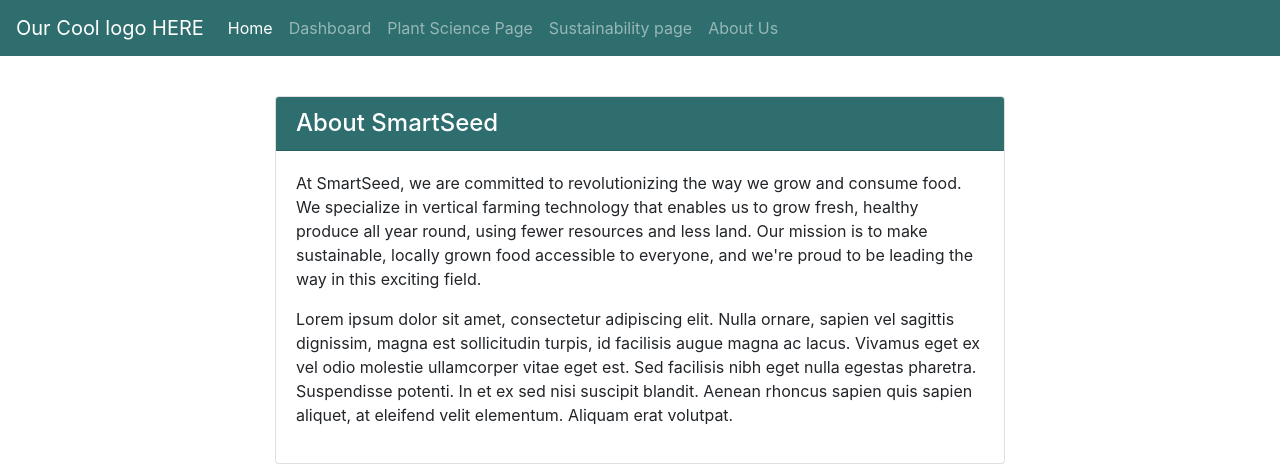
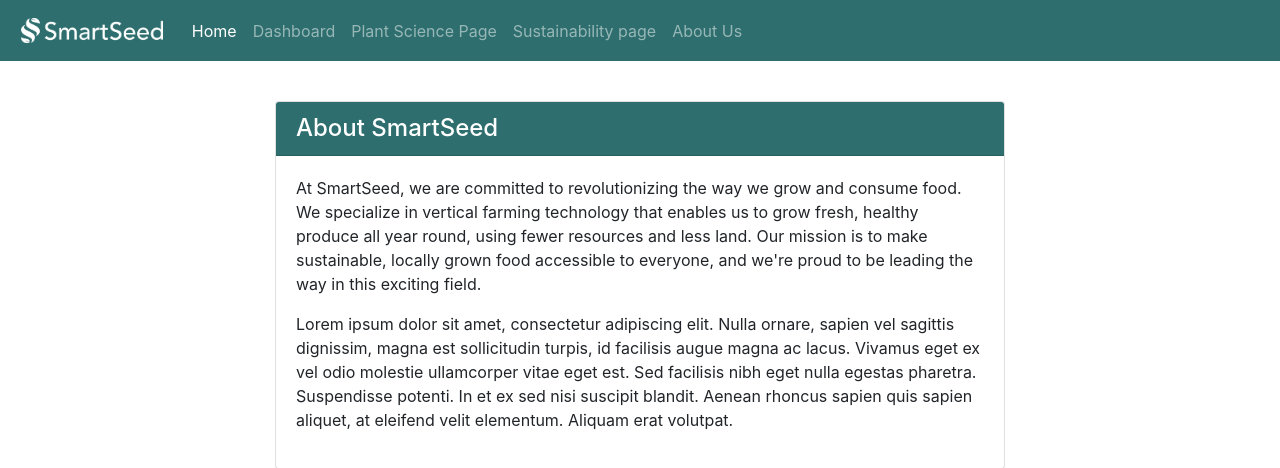
Before and after one commit to mynamecheff/SmartSeed, a Flask app: page /about in a window 1280 px wide. Shown: the top 468 px of the page. Run offline with Flask 2, Linux system fonts and the light colour scheme; some libraries are stand-ins or nearby versions.

Commit message:
Logo in top left corner

```diff
--- a/website/templates/layout.html
+++ b/website/templates/layout.html
@@ -20,7 +20,9 @@
 </head>
 <!-- Navbar -->
 <nav class="navbar navbar-expand-lg navbar-dark bg-smartseed container-fluid">
-  <a class="navbar-brand" href="/">Our Cool logo HERE</a>
+  <a class="navbar-brand" href="/">
+    <img src="{{ url_for('static', filename='img/SmartSeed_Full_Logo_Hvit.png') }}" alt="Our Cool Logo">
+ </a>
   <button class="navbar-toggler" type="button" data-toggle="collapse" data-target="#navbarNavAltMarkup"
     aria-controls="navbarNavAltMarkup" aria-expanded="false" aria-label="Toggle navigation">
     <span class="navbar-toggler-icon"></span>
@@ -106,6 +108,12 @@
   footer {
     margin-top: auto;
   }
+
+  .navbar-brand img {
+  height: 35px; /* adjust to the height of your navbar */
+  object-fit: contain; /* or object-fit: cover; depending on the image aspect ratio */
+  padding: 5px; /* optional padding around the image */
+}
 </style>
 
 </html>
```
Also changed, not shown: website/static/img/SmartSeed_Emblem_Logo_Grønn.png (added), website/static/img/SmartSeed_Emblem_Logo_Hvit.png (added), website/static/img/SmartSeed_Full_Logo_Grønn.png (added), website/static/img/SmartSeed_Full_Logo_Hvit.png (added), website/static/img/SmartSeed_Tekst_Logo_Grønn.png (added), website/static/img/SmartSeed_Tekst_Logo_Hvit.png (added).
